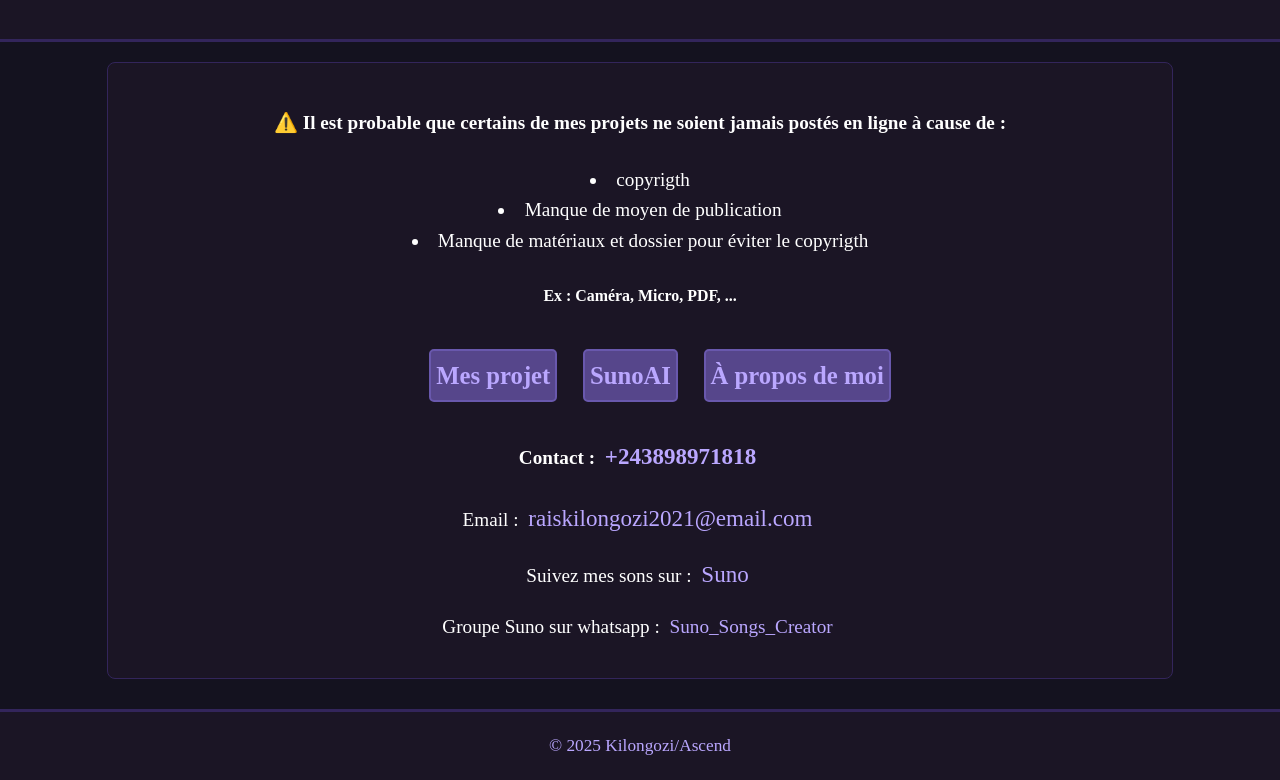
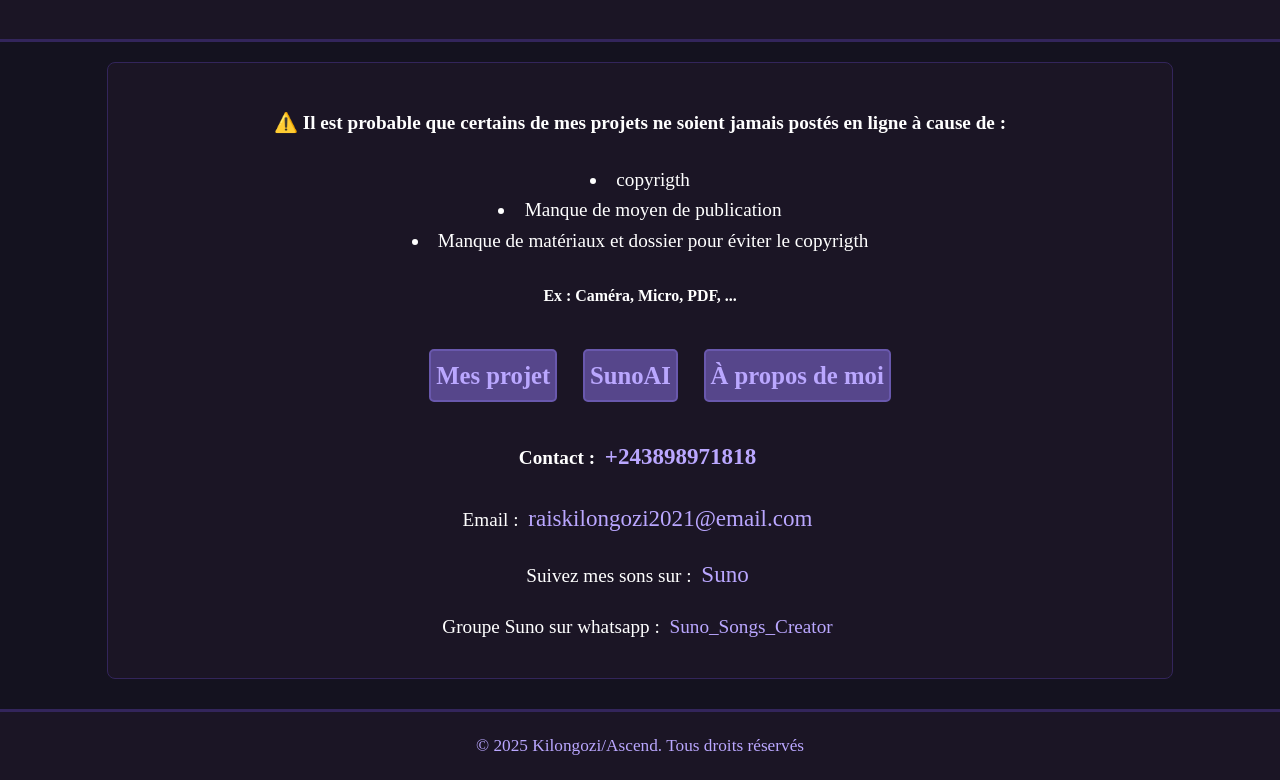
Before and after one commit to Ethnovic/Site11, a plain HTML site: page Projet.html in a window 1280 px wide. Shown: the part 371-1151 px from the top of the page. Drawn offline with nearby package versions, Linux system fonts and the light colour scheme.

Commit message:
Update Projet.html
trop bien

```diff
--- a/Projet.html
+++ b/Projet.html
@@ -71,7 +71,7 @@ type="audio/mpeg">
   </div>
 </section>
   <footer>
-    <p>© 2025 Kilongozi/Ascend</p>
+    <p>© 2025 Kilongozi/Ascend. Tous droits réservés</p>
   </footer>
   <script src="Projet.js"></script>
 
```
